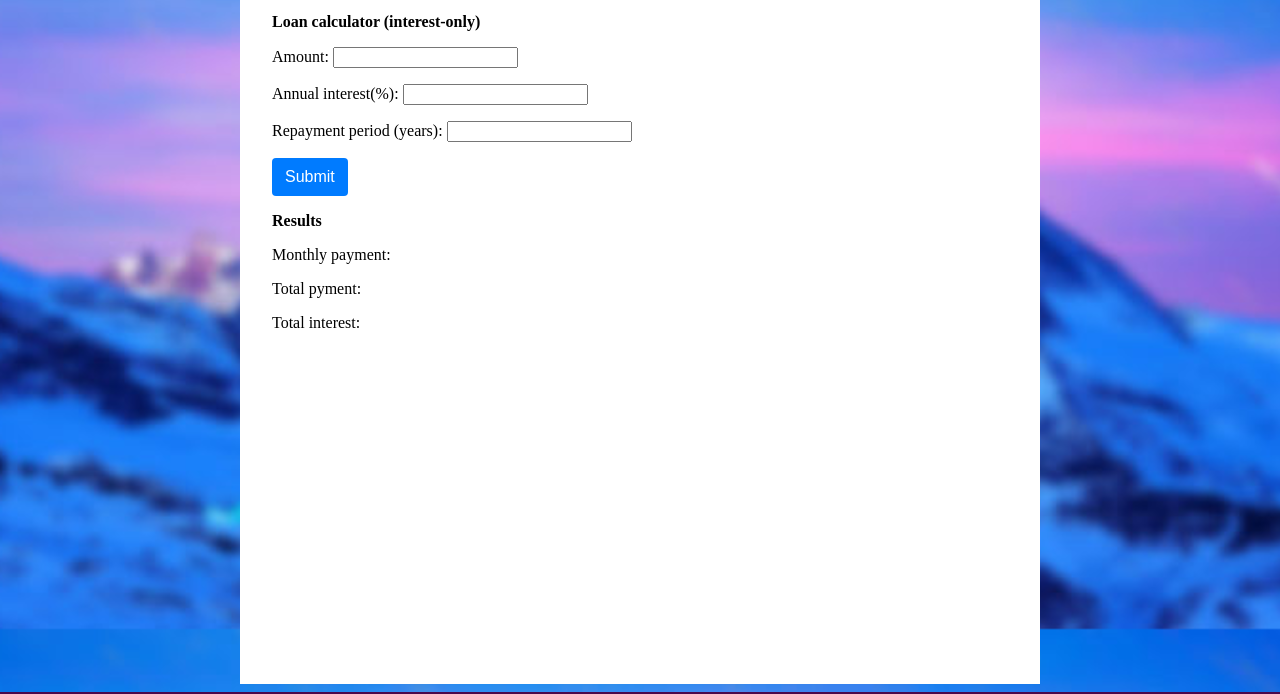
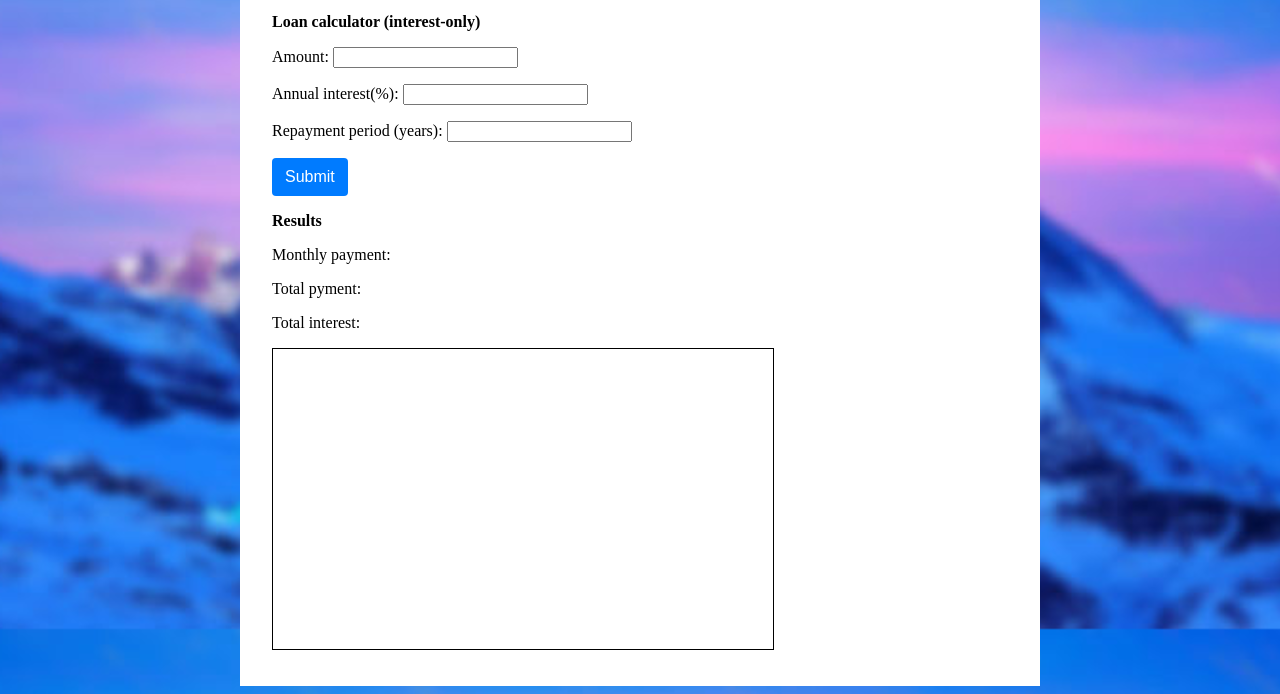
Before and after one commit to silmu/js-course-website, a plain HTML site: page loan-calculator.html in a window 1280 px wide. Shown: the part 171-865 px from the top of the page. Drawn offline with Linux system fonts and the light colour scheme.

Commit message:
Move style for Loan calculator from animation.css to css-general.css

```diff
--- a/Styles/animation.css
+++ b/Styles/animation.css
@@ -11,7 +11,3 @@
   position: absolute;
   background: rgb(243, 243, 48);
 }
-#myCanvas {
-  border-style: solid;
-  border-width: thin;
-}
--- a/Styles/css-general.css
+++ b/Styles/css-general.css
@@ -123,6 +123,11 @@ td {
     padding-left: .5em;
     padding-right: .5em;
 }
+
+#myCanvas {
+    border-style: solid;
+    border-width: thin;
+}
 #progLangs #frameworks #concepts #other{
     max-width: 40em;
     height: 20em;
```
